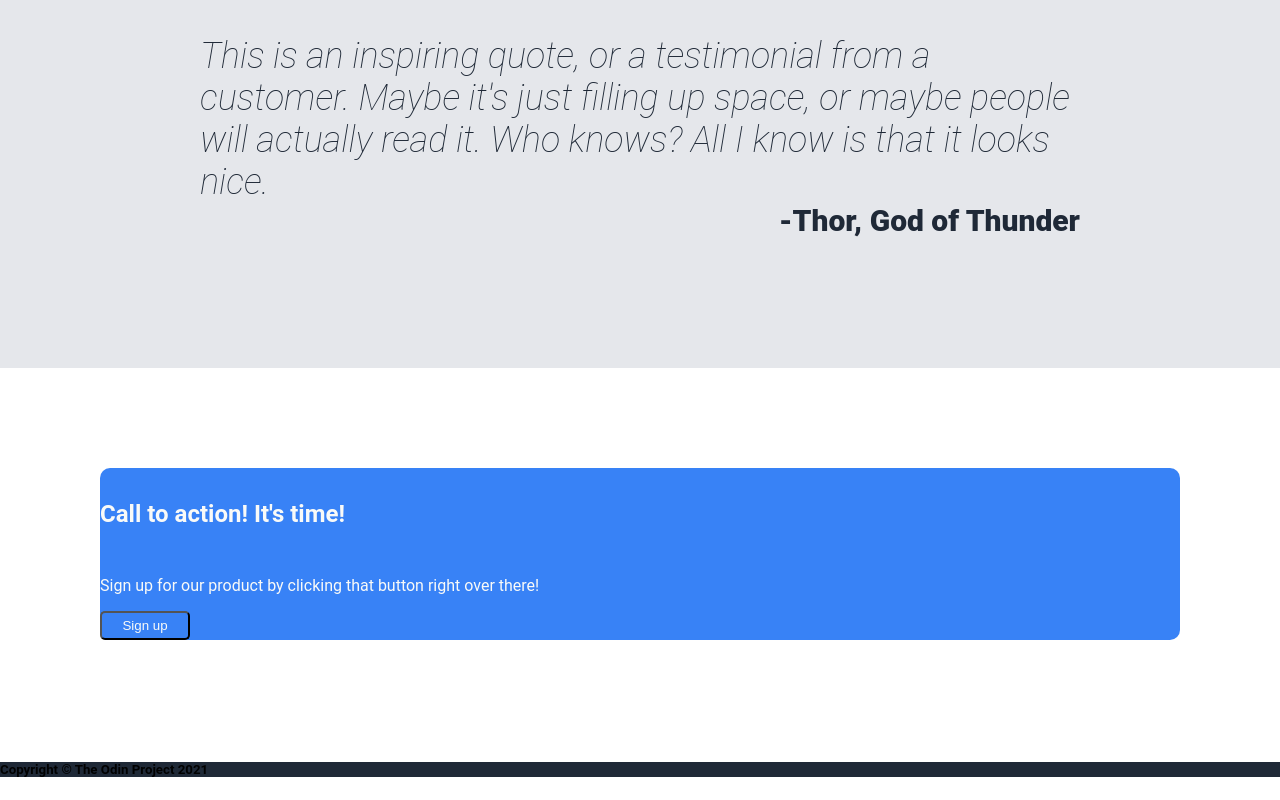
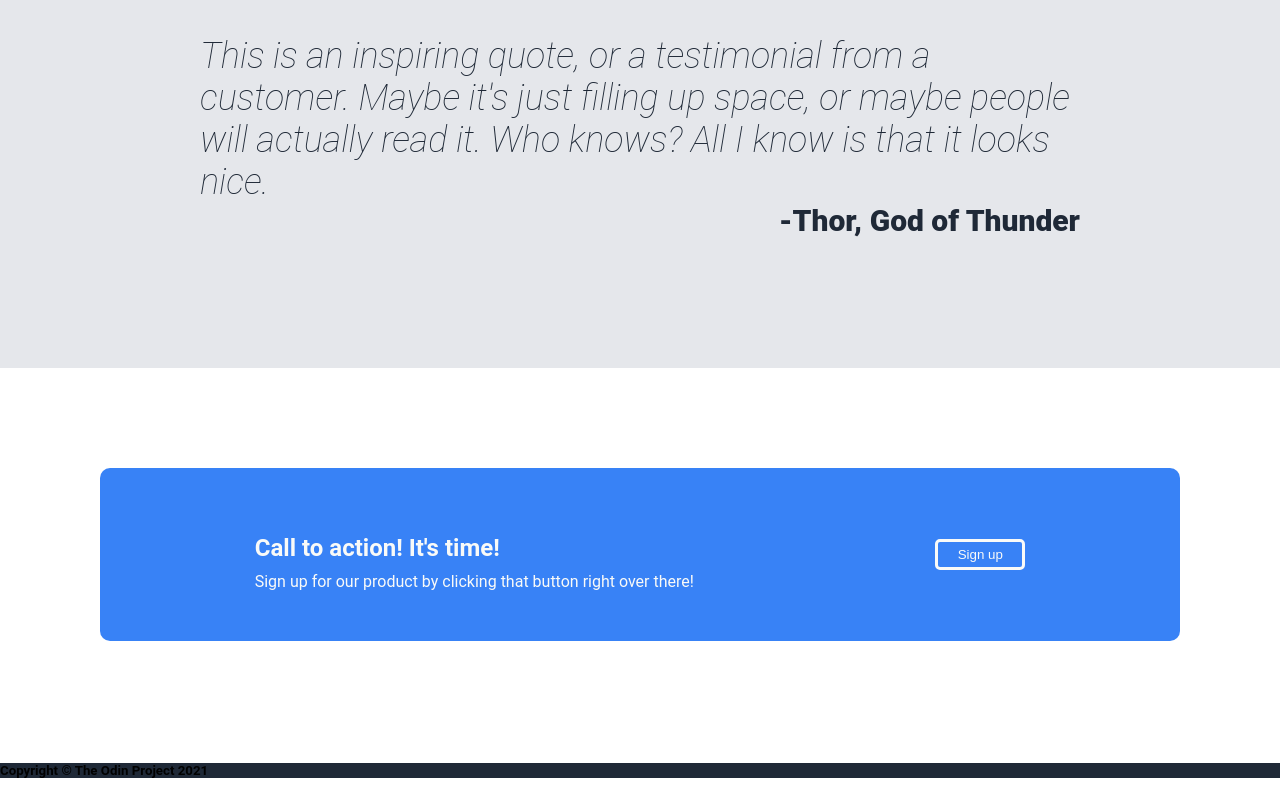
Before and after one commit to BrockBunting25/landing-page, a plain HTML site: page index.html in a window 1280 px wide. Shown: the part 916-1716 px from the top of the page. Drawn offline with Linux system fonts and the light colour scheme.

Commit message:
Complete call to action section

```diff
--- a/index.html
+++ b/index.html
@@ -55,10 +55,13 @@
     </div>
     <!--End Quote/Start Action-->
     <div class="call-to-action">
-        <h4>Call to action! It's time!</h4>
-        <p>Sign up for our product by clicking that button right over there!</p>
-        <button>Sign up</button>
+        <div class="action-text">
+            <h4>Call to action! It's time!</h4>
+            <p class="action-p">Sign up for our product by clicking that button right over there!</p>
+        </div>
+        <button class="action-button">Sign up</button>
     </div>
+    <!--End Action/Start Footer-->
     <h5 class="footer">Copyright © The Odin Project 2021</h5>
 </body>
 </html>
--- a/style.css
+++ b/style.css
@@ -204,5 +204,28 @@ button {
     margin: 100px;
     border-radius: 10px;
     display: flex;
+    justify-content: space-between;
+    padding: 34px;
+}
+
+.action-text {
+    display: flex;
     flex-direction: column;
+    margin: auto;
 }
+
+.action-button {
+    margin: auto;
+    border:solid #F9FAF8;
+    border-width: medium;
+}
+
+h4 {
+    margin-bottom: 5px;
+}
+
+.action-p {
+    margin-top: 5px;
+}
+
+/*End Action/Start Footer*/
```
